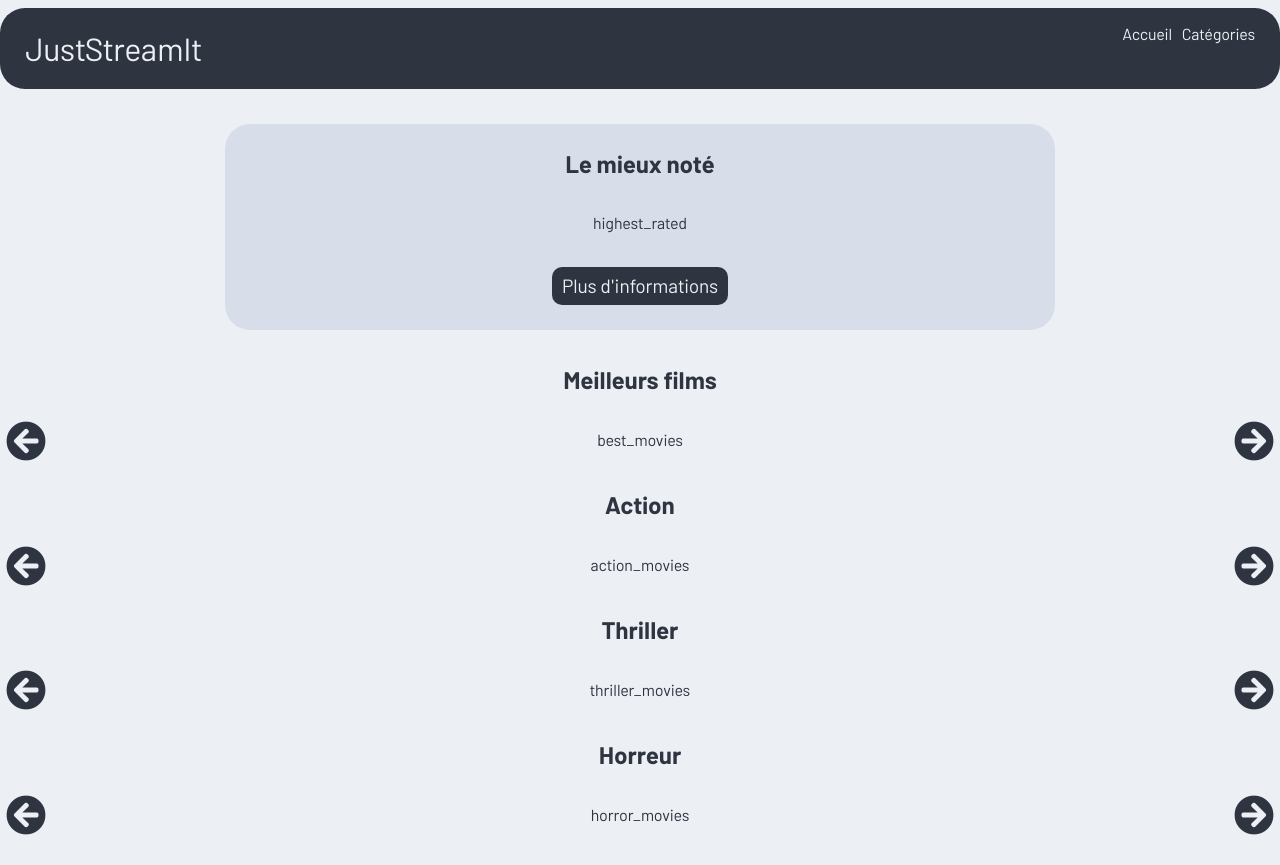
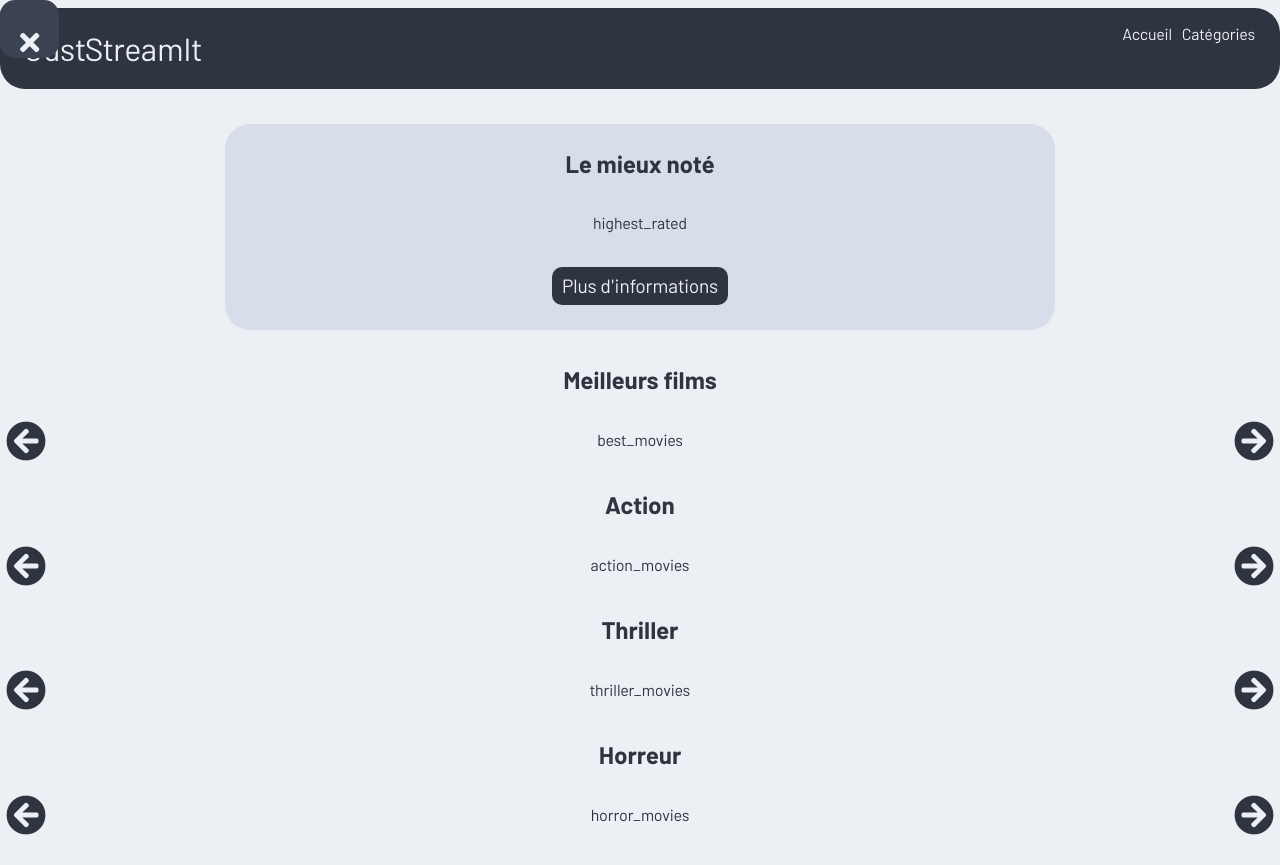
Before and after one commit to jogubo/oc-juststreamit, a plain HTML site: page index.html in a window 1280 px wide. Both pictures are taken after a click on the button "Plus d'informations". Drawn offline with Linux system fonts and the light colour scheme.

Commit message:
creation de la fenetre modale

```diff
--- a/index.html
+++ b/index.html
@@ -68,6 +68,13 @@
                     <button class="btn-arrow arrow-right"><i class="fas fa-arrow-circle-right"></i></button>
                 </div>
             </section>
+
+            <!-- Modal Box -->
+            <div id="modalBox" class="modal">
+                <div class="modal-content">
+                    <i id="btn-close" class="fas fa-times"></i>
+                </div>
+            </div>
         </main>
 
         <!-- SCRIPTS -->
--- a/scripts/main.js
+++ b/scripts/main.js
@@ -1,5 +1,20 @@
+/// <reference lib='dom' />
+
+// API Settings
 const mainUrl = "http://10.0.0.147:8000/api/v1/titles/";
 
-const buttonMoreInfo = document.getElementById('btn-more-info');
-const buttonArrowLeft = document.getElementsByClassName('arrow-left');
-const buttonArrowRight = document.getElementsByClassName('arrow-right');
+// Elements
+const btnMoreInfo = document.getElementById("btn-more-info");
+const btnArrowLeft = document.getElementsByClassName("arrow-left");
+const btnArrowRight = document.getElementsByClassName("arrow-right");
+const btnClose = document.getElementById("btn-close");
+const modalBox = document.getElementById("modalBox");
+
+// Modal Box
+btnMoreInfo.onclick = function() {
+    modalBox.style.display = "block";
+}
+
+btnClose.onclick = function() {
+    modalBox.style.display = "none";
+}
--- a/styles/style.css
+++ b/styles/style.css
@@ -107,3 +107,44 @@ nav a, nav a:visited{
 .fas:hover {
     color: #5e81ac;
 }
+
+/* ----------------
+ * MODAL BOX
+ -----------------*/
+
+/* Background */
+.modal {
+    display: none;
+    position: fixed;
+    z-index: 1;
+    left: 0;
+    top: 0;
+    max-width: 1600px;
+    max-height: 800px;
+    overflow: auto;
+    background-color: #3b4252;
+    border-radius: 15px;
+}
+
+/* Content */
+.modal-content {
+    background-color: #3b4252;
+    margin: 15% auto;
+    padding: 20px;
+}
+
+/* Close Button */
+#btn-close {
+    background-color: #3b4252;
+    color: #eceff4;
+    float: right;
+    font-size: 28px;
+    font-weight: bold;
+}
+
+#btn-close:hover,
+#btn-close:focus {
+    color: #5e81ac;
+    text-decoration: none;
+    cursor: pointer;
+}
```
